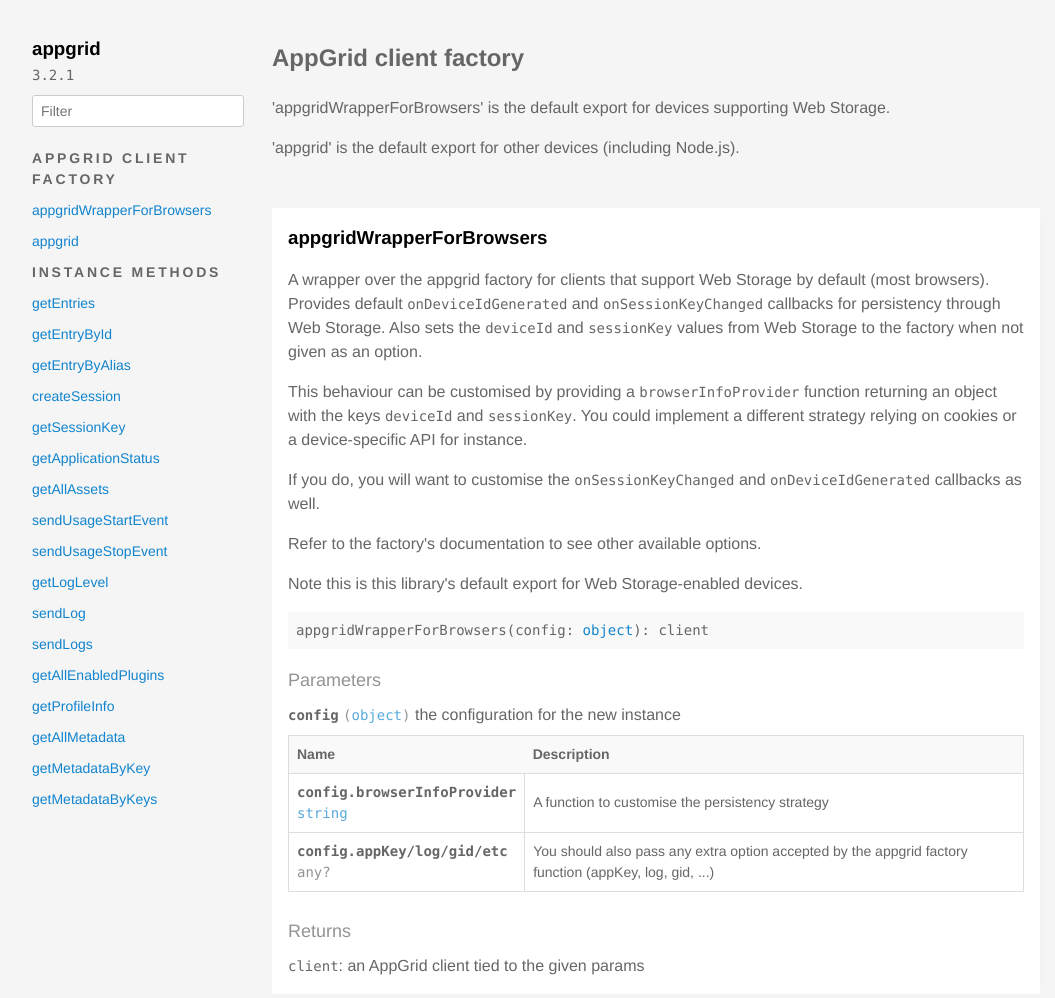
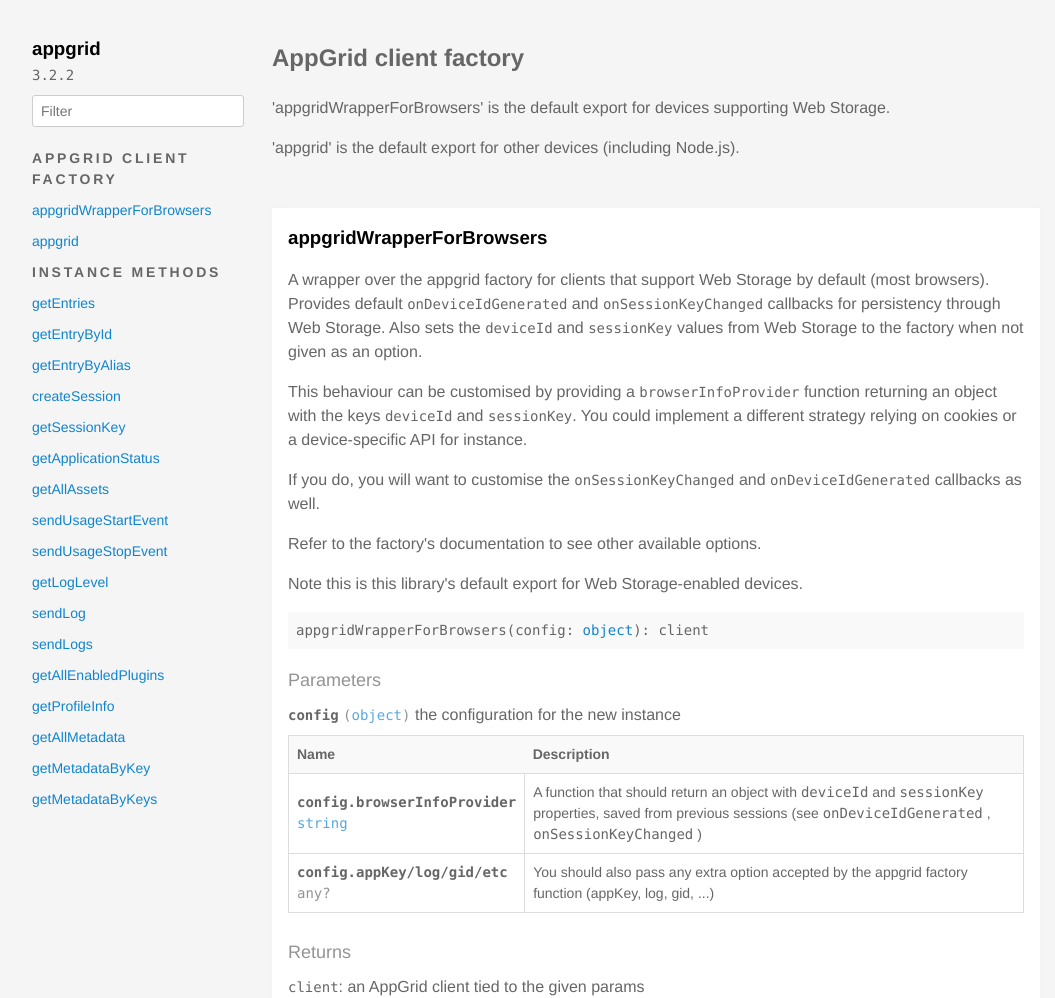
Before and after one commit to Accedo-Global-Solutions/accedo-control-sdk-js, a website: page docs/index.html in a window 1280 px wide. Shown: the top 998 px of the page, without its empty margins (112-1167 px from the left). Drawn offline with Linux system fonts and the light colour scheme.

Commit message:
:package: Updates from the latest publish

```diff
--- a/docs/index.html
+++ b/docs/index.html
@@ -2,7 +2,7 @@
 <html>
 <head>
   <meta charset='utf-8' />
-  <title>appgrid 3.2.1 | Documentation</title>
+  <title>appgrid 3.2.2 | Documentation</title>
   <meta name='viewport' content='width=device-width,initial-scale=1'>
   <link href='assets/bass.css' type='text/css' rel='stylesheet' />
   <link href='assets/style.css' type='text/css' rel='stylesheet' />
@@ -14,7 +14,7 @@
       <div class='fixed xs-hide fix-3 overflow-auto max-height-100'>
         <div class='py1 px2'>
           <h3 class='mb0 no-anchor'>appgrid</h3>
-          <div class='mb1'><code>3.2.1</code></div>
+          <div class='mb1'><code>3.2.2</code></div>
           <input
             placeholder='Filter'
             id='filter-input'
@@ -413,7 +413,17 @@
                 <tr>
                   <td class='break-word'><span class='code bold'>config.browserInfoProvider</span> <code class='quiet'><a href="https://developer.mozilla.org/en-US/docs/Web/JavaScript/Reference/Global_Objects/String">string</a></code>
                   </td>
-                  <td class='break-word'><span>A function to customise the persistency strategy
+                  <td class='break-word'><span>A function that should return an object
+with
+<code>deviceId</code>
+ and
+<code>sessionKey</code>
+ properties, saved from
+previous sessions (see
+<code>onDeviceIdGenerated</code>
+,
+<code>onSessionKeyChanged</code>
+)
 </span></td>
                 </tr>
 
```
Also changed, not shown: dist/appgrid.js.
